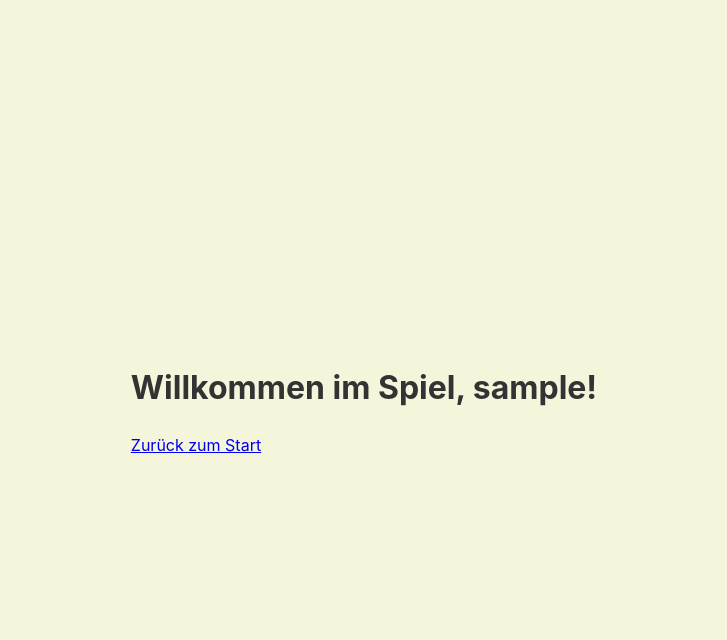
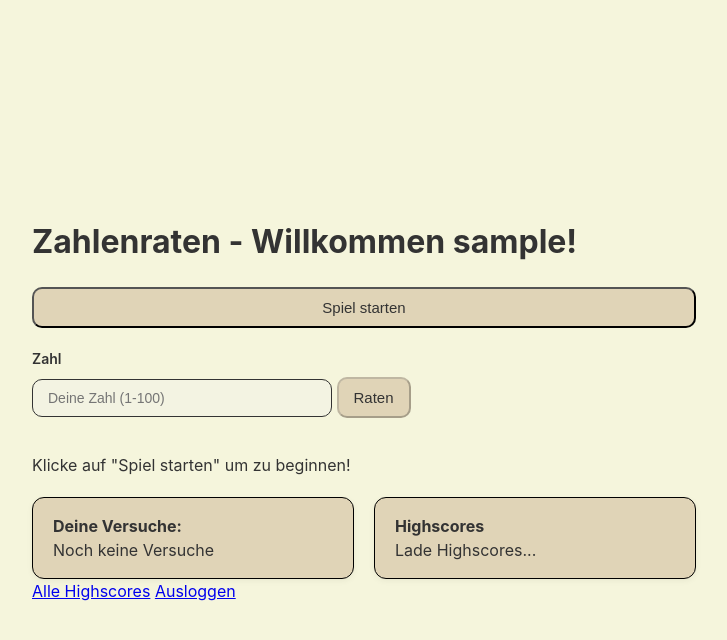
Before and after one commit to baxy-ne/Zahlenraten, a Flask app: a page that uses templates/game.html in a window 1280 px wide. Shown: the top 640 px of the page, without its empty margins (276-1003 px from the left). Run offline with Flask 3, Linux system fonts and the light colour scheme.

Commit message:
styling game

```diff
--- a/templates/game.html
+++ b/templates/game.html
@@ -4,11 +4,86 @@
   <meta charset="UTF-8">
   <title>Spiel</title>
   <link rel="stylesheet" href="{{ url_for('static', filename='css/style.css') }}">
+  <style>
+    .game-container {
+      width: min-content;
+    }
+    .game-area {
+      display: flex;
+      flex-direction:column;
+      justify-content: center;
+      gap: 20px;
+    }
+    .result-row{
+      display: flex;
+      gap: 20px;
+    }
+    .attempts-section {
+      background: var(--button-color);
+      border: 1px solid #000000;
+      border-radius: 12px;
+      padding: 16px 20px;
+      box-shadow: 0 2px 6px rgba(0, 0, 0, 0.05);
+      min-width: 280px;
+      font-family: "Inter", sans-serif;
+      overflow-y: auto;
+      max-height: 150px;
+    }
+    #attempts-list {
+      list-style: none;
+      margin: 0;
+      padding: 0;
+    }
+    #highscores-list {
+      list-style: none;
+      margin: 0;
+      padding: 0;
+    }
+  </style>
 </head>
 <body>
-  <div>
-    <h1>Willkommen im Spiel, {{ username }}!</h1>
-    <a href="{{ url_for('index') }}">Zurück zum Start</a>
+  <div class="game-container">
+    <h1>Zahlenraten - Willkommen {{ username }}!</h1>
+
+    <div class="game-area">
+      <button id="start-button">Spiel starten</button>
+
+      <div class="input-group">
+        <label for="guess-input">Zahl</label>
+        <input
+          type="number"
+          id="guess-input"
+          placeholder="Deine Zahl (1-100)"
+          min="1"
+          max="100"
+          disabled
+        >
+        <button id="guess-button" disabled>Raten</button>
+      </div>
+
+      <div id="game-status">Klicke auf "Spiel starten" um zu beginnen!</div>
+
+      <div class="result-row">
+        <div class="attempts-section">
+          <span><b>Deine Versuche:</b></span>
+          <ul id="attempts-list">
+            <li>Noch keine Versuche</li>
+          </ul>
+        </div>
+
+        <div class="attempts-section">
+          <span><b>Highscores</b></span>
+          <ul id="highscores-list">
+            <li>Lade Highscores...</li>
+          </ul>
+        </div>
+      </div>
+    </div>
+
+    <div class="nav-links">
+      <a href="{{ url_for('highscores_page') }}">Alle Highscores</a>
+      <a href="{{ url_for('logout') }}">Ausloggen</a>
+    </div>
   </div>
 </body>
 </html>
```
